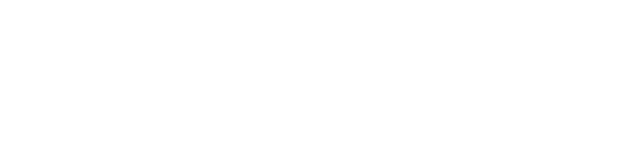
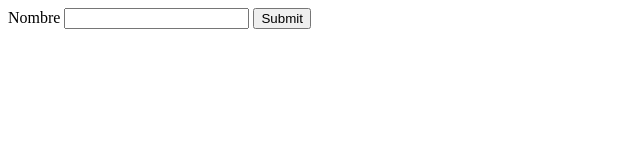
Before and after one commit to luismendozaedit/editing, a plain HTML site: page index.html in a window 1280 px wide. Shown: the whole page, without its empty margins (0-640 px from the left). Drawn offline with Linux system fonts and the light colour scheme.

Commit message:
Update index.html

```diff
--- a/index.html
+++ b/index.html
@@ -1,11 +1,17 @@
 <!DOCTYPE html>
-<html lang="en">
+<html lang="es">
 <head>
     <meta charset="UTF-8">
     <meta name="viewport" content="width=device-width, initial-scale=1.0">
     <title>Luis Mendoza</title>
 </head>
 <body>
+    <form action="/formulario" method="POST">
+        <label for="nombre">Nombre</label>
+        <input type="text" id="nombre" name="nombre">
+        <input type="submit">
+
+    </form>
 
 </body>
 </html>
```
